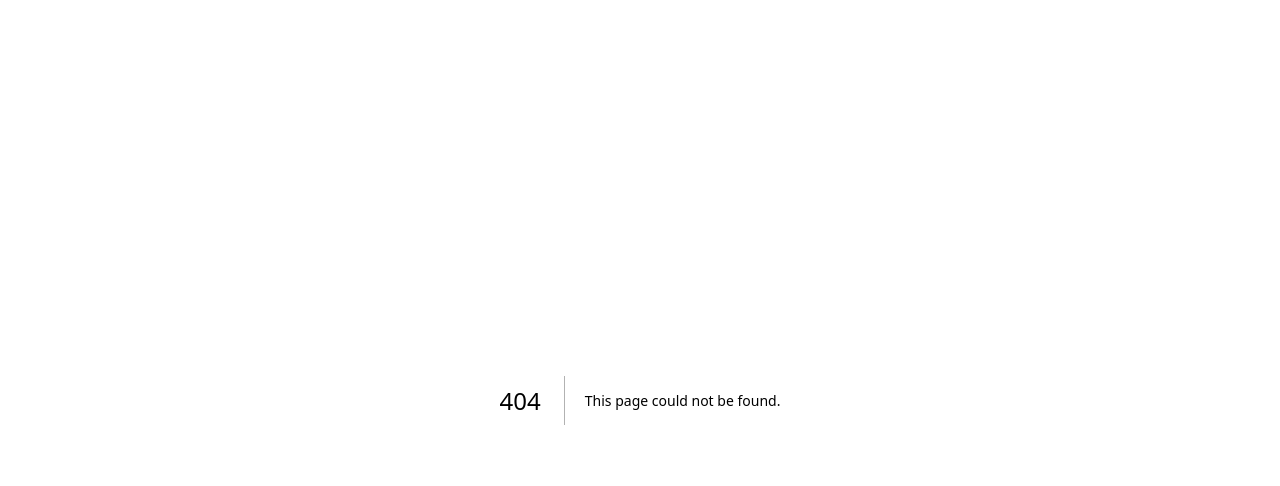
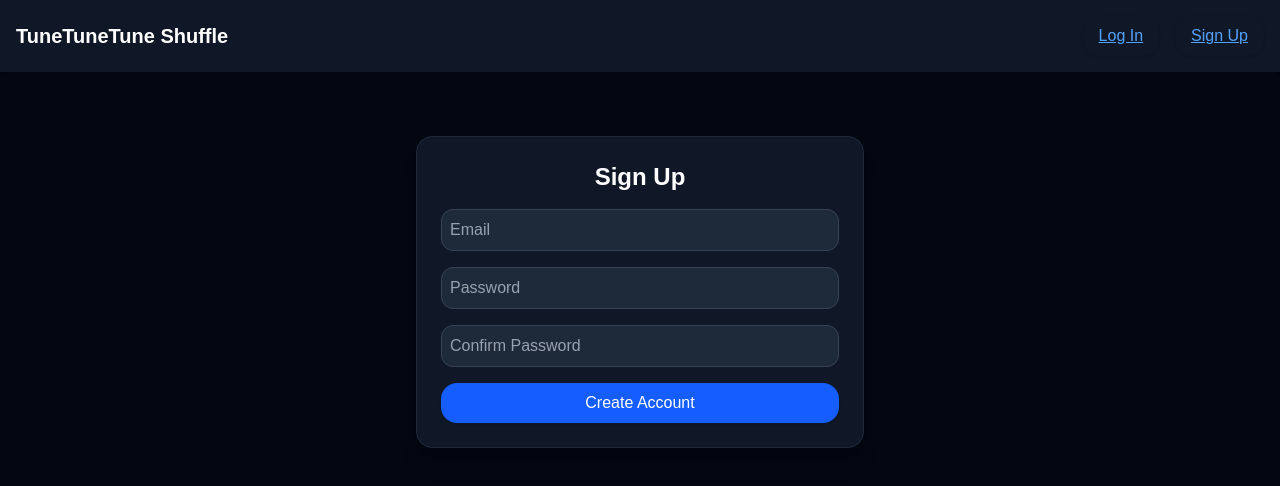
Before and after one commit to TuneTuneTune-Shuffle/FrontEnd, a Next.js app in the folder web-app/: page /signup in a window 1280 px wide. Before the commit this address had no page. Shown: the top 486 px of the page. Built offline with nearby package versions, Linux system fonts and the light colour scheme.

Commit message:
[FIX][V0.1] added multiple webpages

```diff
--- /dev/null
+++ b/web-app/app/login/page.tsx
@@ -0,0 +1,82 @@
+"use client";
+
+import { useState } from 'react';
+import { Button } from '@/components/ui/button';
+import { Input } from '@/components/ui/input';
+import { Card, CardContent } from '@/components/ui/card';
+import { useRouter } from 'next/navigation';
+
+export default function LoginPage() {
+  const [email, setEmail] = useState('');
+  const [password, setPassword] = useState('');
+  const [error, setError] = useState('');
+  const router = useRouter();
+
+  const handleLogin = async () => {
+    try {
+      const response = await fetch('/api/login', {
+        method: 'POST',
+        headers: {
+          'Content-Type': 'application/json',
+        },
+        body: JSON.stringify({ email, password }),
+      });
+
+      if (!response.ok) {
+        const data = await response.json();
+        throw new Error(data.message || 'Login failed');
+      }
+
+      router.push('/');
+    } catch (err: any) {
+      setError(err.message);
+    }
+  };
+
+  return (
+    <main className="min-h-screen bg-gray-950 text-white">
+      <nav className="bg-gray-900 p-4 flex justify-between items-center shadow">
+        <button
+          onClick={() => router.push('/')}
+          className="text-xl font-bold text-white hover:text-blue-400"
+        >
+          TuneTuneTune Shuffle
+        </button>
+        <div className="space-x-4">
+          <Button variant="link" onClick={() => router.push('/login')}>
+            Log In
+          </Button>
+          <Button variant="link" onClick={() => router.push('/signup')}>
+            Sign Up
+          </Button>
+        </div>
+      </nav>
+
+      <div className="p-6">
+        <div className="max-w-md mx-auto mt-10">
+          <Card className="bg-gray-900 shadow-xl rounded-2xl">
+            <CardContent className="p-6 space-y-4">
+              <h1 className="text-2xl font-bold text-center">Log In</h1>
+              <Input
+                type="email"
+                placeholder="Email"
+                value={email}
+                onChange={(e) => setEmail(e.target.value)}
+              />
+              <Input
+                type="password"
+                placeholder="Password"
+                value={password}
+                onChange={(e) => setPassword(e.target.value)}
+              />
+              {error && <p className="text-red-500 text-sm">{error}</p>}
+              <Button className="w-full" onClick={handleLogin}>
+                Log In
+              </Button>
+            </CardContent>
+          </Card>
+        </div>
+      </div>
+    </main>
+  );
+}
--- a/web-app/app/page.tsx
+++ b/web-app/app/page.tsx
@@ -38,9 +38,14 @@ export default function Home() {
     <main className="min-h-screen bg-gray-950 text-white">
       <nav className="bg-gray-900 p-4 flex justify-between items-center shadow">
         <span className="text-xl font-bold text-white">TuneTuneTune Shuffle</span>
-        <Button variant="link" onClick={() => router.push('/signup')}>
-          Sign Up
-        </Button>
+        <div className="space-x-4">
+          <Button variant="link" onClick={() => router.push('/login')}>
+            Log In
+          </Button>
+          <Button variant="link" onClick={() => router.push('/signup')}>
+            Sign Up
+          </Button>
+        </div>
       </nav>
 
       <div className="p-6">
--- /dev/null
+++ b/web-app/app/signup/page.tsx
@@ -0,0 +1,94 @@
+"use client";
+
+import { useState } from 'react';
+import { Button } from '@/components/ui/button';
+import { Input } from '@/components/ui/input';
+import { Card, CardContent } from '@/components/ui/card';
+import { useRouter } from 'next/navigation';
+
+export default function SignupPage() {
+  const [email, setEmail] = useState('');
+  const [password, setPassword] = useState('');
+  const [confirmPassword, setConfirmPassword] = useState('');
+  const [error, setError] = useState('');
+  const router = useRouter();
+
+  const handleSignup = async () => {
+    if (password !== confirmPassword) {
+      setError("Passwords do not match");
+      return;
+    }
+
+    try {
+      const response = await fetch('/api/signup', {
+        method: 'POST',
+        headers: {
+          'Content-Type': 'application/json',
+        },
+        body: JSON.stringify({ email, password }),
+      });
+
+      if (!response.ok) {
+        const data = await response.json();
+        throw new Error(data.message || 'Signup failed');
+      }
+
+      router.push('/');
+    } catch (err: any) {
+      setError(err.message);
+    }
+  };
+
+  return (
+    <main className="min-h-screen bg-gray-950 text-white">
+      <nav className="bg-gray-900 p-4 flex justify-between items-center shadow">
+        <button
+          onClick={() => router.push('/')}
+          className="text-xl font-bold text-white hover:text-blue-400"
+        >
+          TuneTuneTune Shuffle
+        </button>
+        <div className="space-x-4">
+          <Button variant="link" onClick={() => router.push('/login')}>
+            Log In
+          </Button>
+          <Button variant="link" onClick={() => router.push('/signup')}>
+            Sign Up
+          </Button>
+        </div>
+      </nav>
+
+      <div className="p-6">
+        <div className="max-w-md mx-auto mt-10">
+          <Card className="bg-gray-900 shadow-xl rounded-2xl">
+            <CardContent className="p-6 space-y-4">
+              <h1 className="text-2xl font-bold text-center">Sign Up</h1>
+              <Input
+                type="email"
+                placeholder="Email"
+                value={email}
+                onChange={(e) => setEmail(e.target.value)}
+              />
+              <Input
+                type="password"
+                placeholder="Password"
+                value={password}
+                onChange={(e) => setPassword(e.target.value)}
+              />
+              <Input
+                type="password"
+                placeholder="Confirm Password"
+                value={confirmPassword}
+                onChange={(e) => setConfirmPassword(e.target.value)}
+              />
+              {error && <p className="text-red-500 text-sm">{error}</p>}
+              <Button className="w-full" onClick={handleSignup}>
+                Create Account
+              </Button>
+            </CardContent>
+          </Card>
+        </div>
+      </div>
+    </main>
+  );
+}
```
Also changed, not shown: 1 other file (tests, documents, lock files or other folders).
